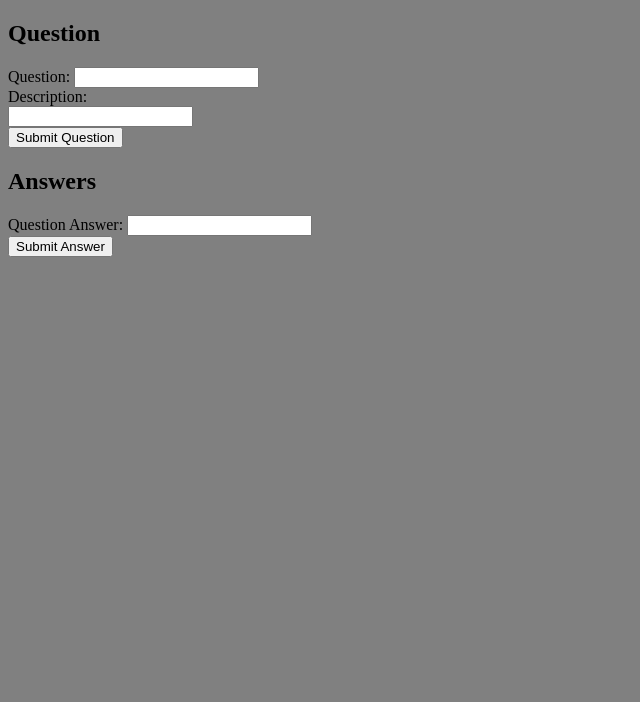
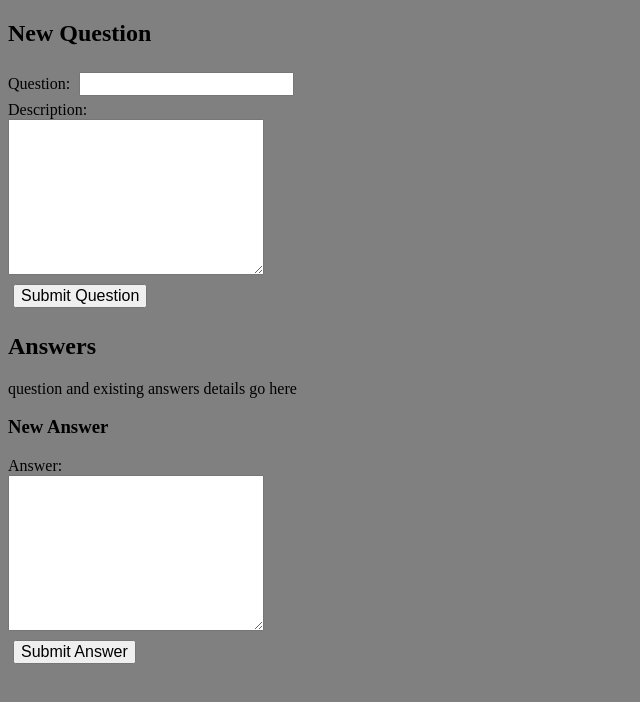
Before and after one commit to TIY-c6-questionbox/question-box, a Django app: page / in a window 1280 px wide. Shown: the top 702 px of the page, without its empty margins (0-640 px from the left). Run offline with Django 3.2, Linux system fonts and the light colour scheme; some libraries are stand-ins or nearby versions.

Commit message:
text area added to description and answer input, some css changes added

```diff
--- a/questionboard/static/css/style.css
+++ b/questionboard/static/css/style.css
@@ -1,3 +1,13 @@
 body {
   background-color: grey;
 }
+
+#textarea {
+  width: 250px;
+  height: 150px;
+}
+
+input{
+  font-size: 16px;
+  margin: 5px;
+}
--- a/questionboard/templates/index.html
+++ b/questionboard/templates/index.html
@@ -8,19 +8,21 @@
   </head>
   <body>
     <form action="index.html" method="post">
-      <h2>Question</h2>
+      <h2>New Question</h2>
       <label for="">Question:</label>
         <input id='question' type="text" name="question" value=""><br>
       <label for="">Description:</label><br>
-        <input id='questiontext' type="text" name="description" value=""><br>
+        <textarea id='textarea' type="text" name="description" value=""></textarea><br>
       <input id="button" type="submit" value="Submit Question">
     </form>
 
     <form action="index.html" method="post">
       <h2>Answers</h2>
-        <label for="">Question</label>
-        <label for="">Answer:</label>
-          <input id='answertext' type="text" name="answer" value=""><br>
+          <!-- need to display question details here -->
+          <p>question and existing answers details go here</p>
+        <h3>New Answer</h3>
+        <label for="">Answer:</label><br>
+          <textarea id='textarea' type="text" name="answer" value=""></textarea><br>
         <input id="button" type="submit" value="Submit Answer">
     </form>
 
```
